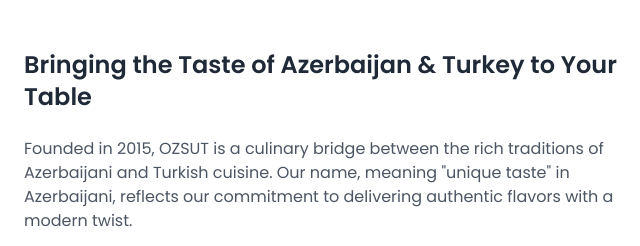
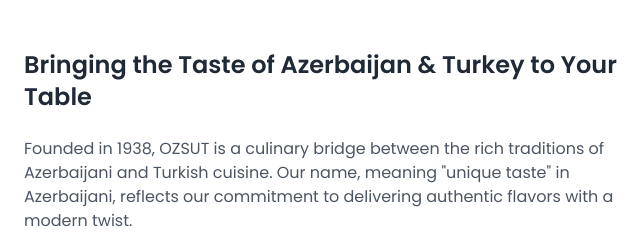
Before and after one commit to Gityus13/ozsut, a plain HTML site: page index.html in a window 1280 px wide. Shown: the part 1040-1286 px from the top of the page, 640-1280 px from the left. Drawn offline with nearby package versions, Linux system fonts and the light colour scheme.

Commit message:
Update index.html

```diff
--- a/index.html
+++ b/index.html
@@ -317,7 +317,7 @@
                 </div>
                 <div class="md:w-1/2">
                     <h3 class="text-2xl font-bold text-gray-800 mb-6">Bringing the Taste of Azerbaijan & Turkey to Your Table</h3>
-                    <p class="text-gray-600 mb-4">Founded in 2015, OZSUT is a culinary bridge between the rich traditions of Azerbaijani and Turkish cuisine. Our name, meaning "unique taste" in Azerbaijani, reflects our commitment to delivering authentic flavors with a modern twist.</p>
+                    <p class="text-gray-600 mb-4">Founded in 1938, OZSUT is a culinary bridge between the rich traditions of Azerbaijani and Turkish cuisine. Our name, meaning "unique taste" in Azerbaijani, reflects our commitment to delivering authentic flavors with a modern twist.</p>
                     <p class="text-gray-600 mb-6">Our chefs, trained in both culinary traditions, use only the freshest ingredients and traditional cooking methods to create dishes that tell the story of these two great cultures.</p>
                     <div class="flex flex-wrap gap-4">
                         <div class="flex items-center">
```
